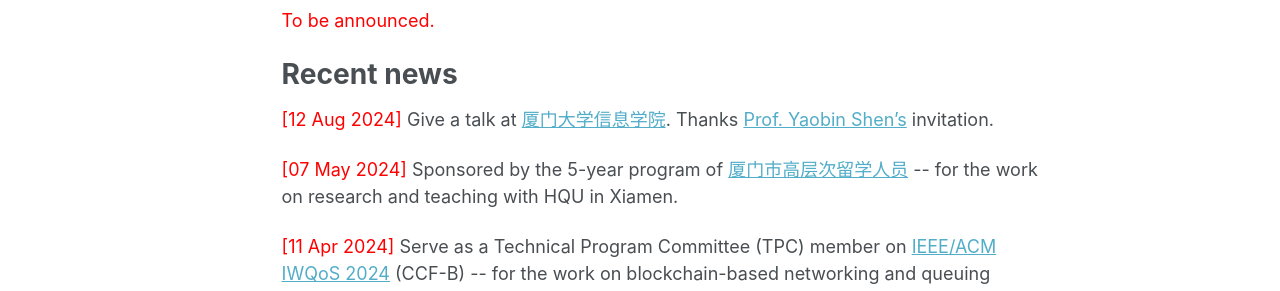
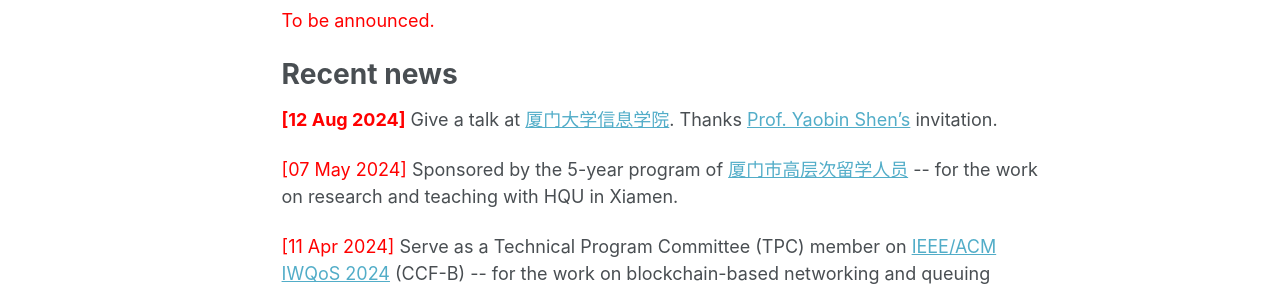
Before and after one commit to Canhui/canhui.github.io, a Jekyll site: the page built from _pages/about.md, in a window 1280 px wide. Shown: the part 629-920 px from the top of the page. Built offline with Jekyll 4.4.1, drawn with Linux system fonts in a browser that asks for light colours.

Commit message:
Update about.md

```diff
--- a/_pages/about.md
+++ b/_pages/about.md
@@ -17,7 +17,7 @@ Canhui Wang is currently a Lecturer (Research & Teaching) with Network and Infor
 
 Recent news
 ======
-<span style="color:red"> \[12 Aug 2024\] </span> Give a talk at [厦门大学信息学院](https://informatics.xmu.edu.cn/index.htm). Thanks [Prof. Yaobin Shen's](https://sites.google.com/view/yaobin) invitation.
+<span style="color:red"> **\[12 Aug 2024\]** </span> Give a talk at [厦门大学信息学院](https://informatics.xmu.edu.cn/index.htm). Thanks [Prof. Yaobin Shen's](https://sites.google.com/view/yaobin) invitation.
 
 <span style="color:red"> \[07 May 2024\] </span> Sponsored by the 5-year program of [厦门市高层次留学人员](http://hrss.xm.gov.cn) -\- for the work on research and teaching with HQU in Xiamen.
 
```
